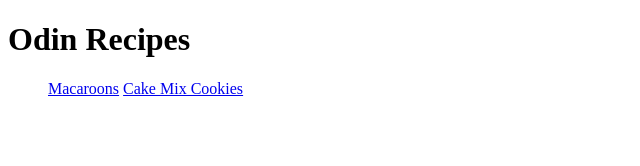
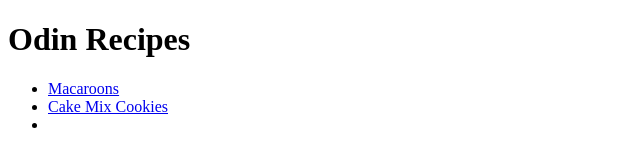
Before and after one commit to Horus222/odin-recipes, a plain HTML site: page index.html in a window 1280 px wide. Shown: the whole page, without its empty margins (0-640 px from the left). Drawn offline with Linux system fonts and the light colour scheme.

Commit message:
changes to index and images

```diff
--- a/index.html
+++ b/index.html
@@ -8,9 +8,9 @@
 <body>
     <h1>Odin Recipes</h1>
      <ul>
-    <a href=".//recipes/macaroons.html">Macaroons</a>
-    <a href=".//recipes/cake-mix-cookies.html">Cake Mix Cookies</a>
-
+    <li><a href=".//recipes/macaroons.html">Macaroons</a></li>
+    <li><a href=".//recipes/cake-mix-cookies.html">Cake Mix Cookies</a></li>
+    <li><a href=".//recipes/butter-cookies.html"></a></li>
 </ul>
 
 
```
Also changed, not shown: images/butter-cookies.jpeg (added).
